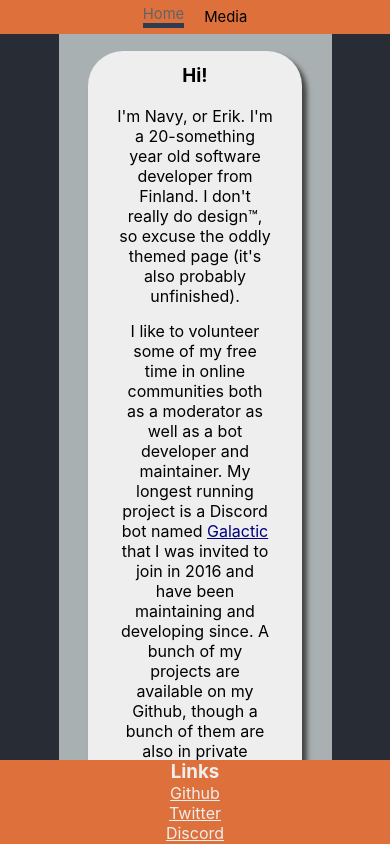
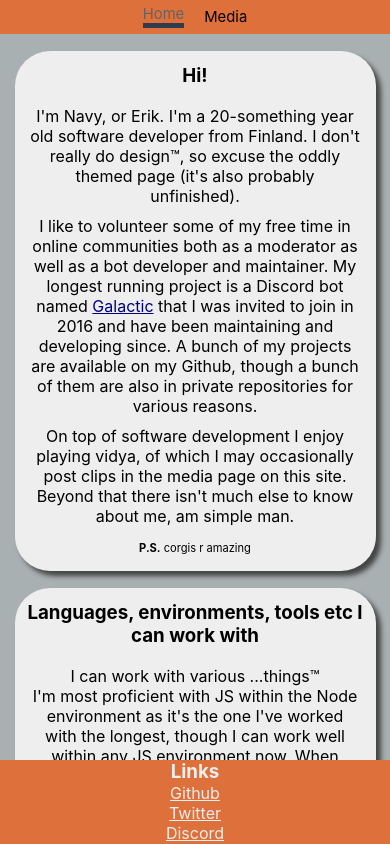
Before and after one commit to Navy-gif/homepage, a React (Create React App) app in the folder client/: page / in a window 390 px wide. Built offline with nearby package versions, Linux system fonts and the light colour scheme; no server answers.

Commit message:
fixes n some mobile css

```diff
--- a/client/src/App.js
+++ b/client/src/App.js
@@ -7,6 +7,7 @@ import Home from './pages/Home';
 import Media from './pages/Media';
 import LoginPage from './pages/Login';
 import Panel from './pages/Panel';
+import Mobile from './pages/Mobile';
 import { clearSession, fetchUser, setSession, logout } from './util/Util';
 import { PrivateRoute } from './Routes/Private';
 import { useLoginContext } from './Structures/UserContext';
@@ -99,6 +100,7 @@ function App() {
                                 <Route path='' element={<Media />} />
                             </Route> */}
                             <Route path='/media/*' element={<Media />} />
+                            <Route path='/mobile' element={<Mobile />} />
                             <Route exact path='/login' element={<LoginPage />} />
                             <Route path='/upload' element={<PrivateRoute><Upload /></PrivateRoute>} />
                             <Route path='/panel' element={<PrivateRoute><Panel /></PrivateRoute>} />
--- a/client/src/css/App.css
+++ b/client/src/css/App.css
@@ -47,7 +47,7 @@ footer {
 }
 
 .background {
-  background-color: var(--dark-blue);
+  background-color: var(--gbot-blue);
   height: 86vh;
 }
 
@@ -78,3 +78,10 @@ footer {
   position: relative;
   left: 20%;
 }
+
+@media screen and (max-width: 720px) {
+  .foreground {
+    width: 100vw;
+    margin: 0px;
+  }
+}
--- a/client/src/css/Home.css
+++ b/client/src/css/Home.css
@@ -40,3 +40,14 @@ p {
 h3 {
   margin-top: 1vh;
 }
+
+@media screen and (max-width: 720px) {
+  .card {
+    width: 90%;
+  }
+
+  .card > p {
+    margin: 10px;
+    max-width: unset;
+  }
+}
--- a/client/src/css/Panel.css
+++ b/client/src/css/Panel.css
@@ -14,6 +14,7 @@
     height: 4vh;
     width: 75%;
     margin: auto;
+    margin-bottom: 1vh;
     background-color: var(--primary-color);
     top: 1vh;
     border: solid 2px;
--- a/client/src/css/Structures.css
+++ b/client/src/css/Structures.css
@@ -46,6 +46,8 @@
     /* width: 50vw; */
     width: 100%;
     height: 50vh;
-    background-color: blueviolet;
+    background-color: var(--lighter-gray);
     left: 0;
+    top: 7vh;
+    z-index: 1;
 }
--- a/client/src/css/index.css
+++ b/client/src/css/index.css
@@ -10,6 +10,7 @@
   --black: rgb(0,0,0);
   --navy-blue: rgb(0, 0, 128);
   --dark-cyan: rgb(0, 128, 202);
+  --gbot-blue: #0274CC;
   --shadow: rgba(0, 0, 0, 0.2);
   --light-shadow: rgba(0, 0, 0, 0.1);
   --medium-gray: rgb(99, 99, 99);
--- a/client/src/pages/Media.js
+++ b/client/src/pages/Media.js
@@ -39,18 +39,18 @@ const VideoPlayer = ({ refF, video }) => {
     const source = `/api/clips/${filename}`;
 
     return (
-        <div ref={refF} className='video-popup shadow'>
+        <div ref={refF} className='video-popup'>
 
             <Helmet>
                 <title>{name}</title>
                 <meta name='author' content={uploader.username} />
             </Helmet>
 
-            <div>
+            {/* <div>
                 <h1 className='no-margin no-padding'>
                     {name}
                 </h1>
-            </div>
+            </div> */}
             <video className='video-player center' controls >
                 <source src={source} type='video/mp4' />
             </video>
@@ -107,9 +107,9 @@ const Media = () => {
                 />
             </Helmet>
 
-            {index.map(entry => <ClipEntry clickHandler={() => clickHandler(entry)} key={i++} {...entry} />)}
+            {index.length ? index.map(entry => <ClipEntry clickHandler={() => clickHandler(entry)} key={i++} {...entry} />) : <h1>Nothing here :(</h1>}
 
-            {video ? <ClickDetector callback={cb} ><VideoPlayer video={video} /></ClickDetector> : <h1>Nothing here :(</h1>}
+            {video ? <ClickDetector callback={cb} ><VideoPlayer video={video} /></ClickDetector> : null}
 
         </div>
     );
--- /dev/null
+++ b/client/src/pages/Mobile.js
@@ -0,0 +1,16 @@
+import React from "react";
+
+const Mobile = () => {
+    console.log(window.screen);
+    const { screen } = window;
+    const height = screen.height * window.devicePixelRatio;
+    const width = screen.width * window.devicePixelRatio;
+    return (
+        <div>
+            {width} X {height} <br/>
+            {screen.orientation.type}
+        </div>
+    );
+};
+
+export default Mobile;
--- a/client/src/pages/Panel.js
+++ b/client/src/pages/Panel.js
@@ -38,7 +38,7 @@ const User = ({user}) => {
     const perms = Object.entries(permissions)
         .map(([name, value]) => { return { name, value }; });
 
-    const [clips, updateClips] = useState(null);
+    const [clips, updateClips] = useState([]);
 
     useEffect(() => {
 
@@ -84,12 +84,12 @@ const User = ({user}) => {
             </div>
 
             <div>
-                <span className='clickable' onClick={onClick} >Manage Uploads</span>
                 <ClickDetector callback={() => {
                     togglePopup(false);
                 }}>
+                    <span className='clickable' onClick={onClick} >Manage Uploads</span>
                     <Popup toggle={popup}>
-                        {clips?.map(clip => <ClipEntry deleteHandler={() => deleteClip(clip)} key={clip.filename} {...clip} />)}
+                        {clips.map(clip => <ClipEntry deleteHandler={() => deleteClip(clip)} key={clip.filename} {...clip} />)}
                     </Popup>
                 </ClickDetector>
             </div>
```
